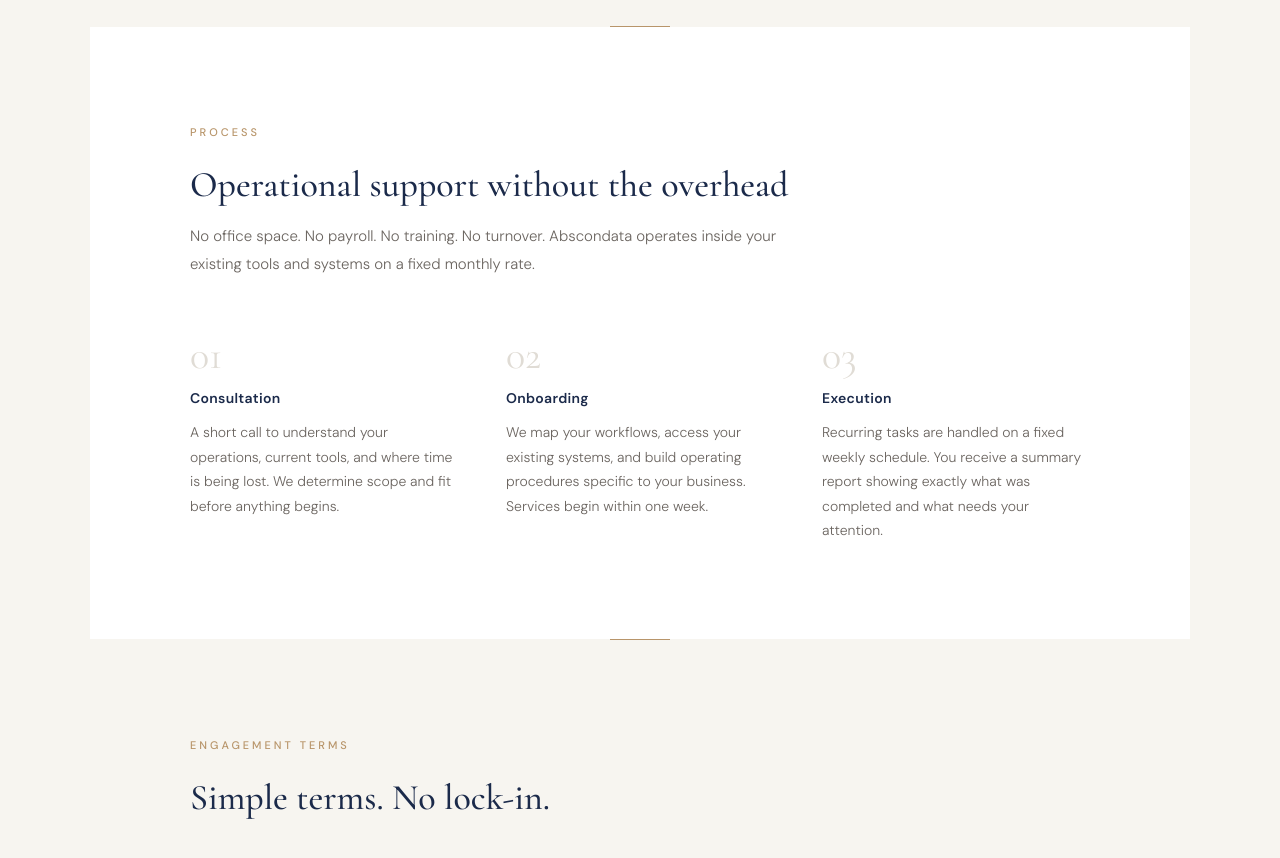
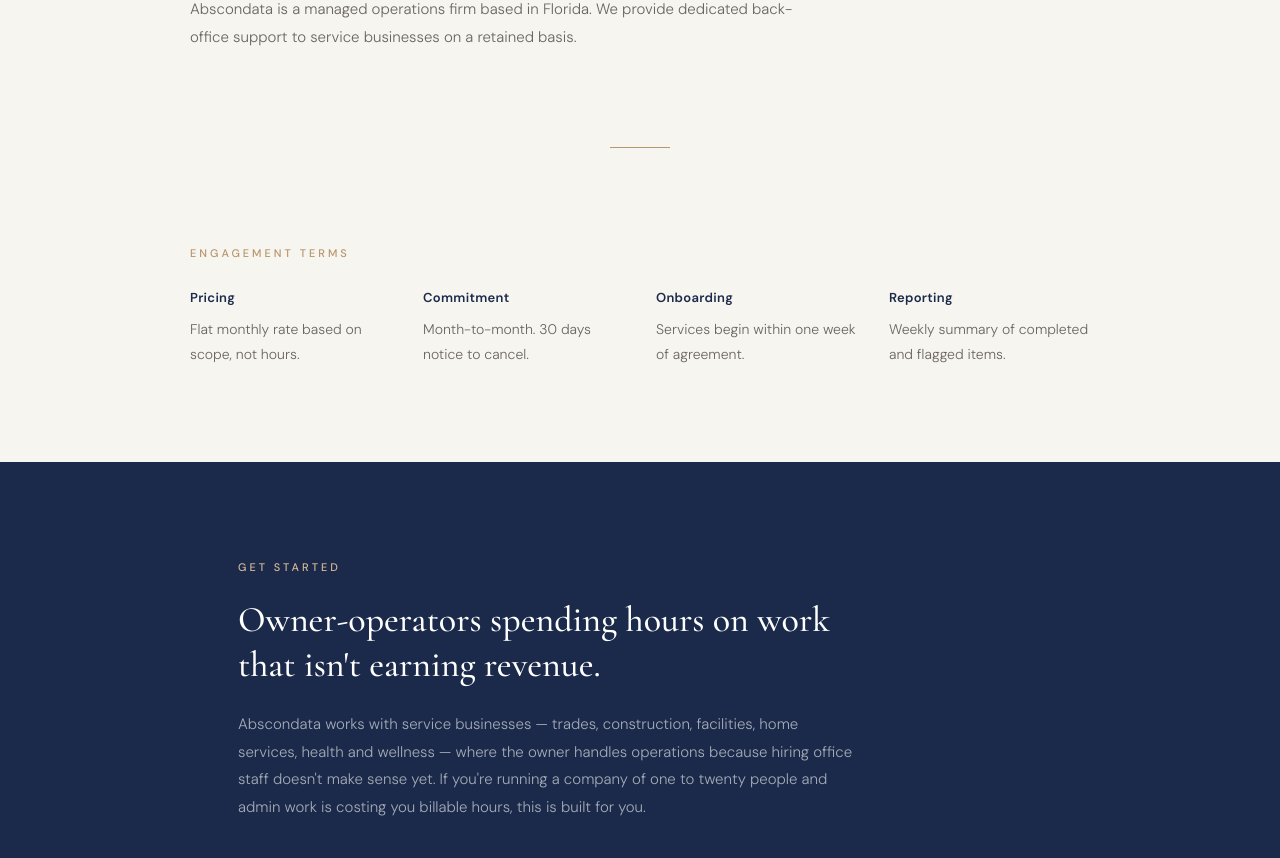
Before and after one commit to abscondata/abscondata-site, a React (Vite) app: page / in a window 1280 px wide. Shown: the part 1940-2798 px from the top of the page. Built offline with nearby package versions, Linux system fonts and the light colour scheme.

Commit message:
Trim landing page: shorten hero, remove process section, add about, compact terms

```diff
--- a/src/Abscondata.jsx
+++ b/src/Abscondata.jsx
@@ -101,9 +101,8 @@
           Without the hire.
         </h1>
         <p style={styles.heroSub}>
-          Abscondata provides dedicated operational support for service
-          businesses — invoicing, scheduling, records, and reporting — on a
-          flat monthly fee, month to month, with 30-day cancellation.
+          Dedicated operational support for service businesses — invoicing,
+          scheduling, records, and reporting.
         </p>
         <div style={styles.heroCtas}>
           <Link to="/intake" style={styles.ctaButton}>
@@ -125,14 +124,6 @@
       {/* Services / Practice Areas */}
       <section style={styles.section}>
         <p style={styles.sectionLabel}>Services</p>
-        <h2 style={styles.sectionHeading}>
-          Three practice areas. Eleven managed services.
-        </h2>
-        <p style={styles.sectionBody}>
-          Each module covers a defined set of recurring operational tasks,
-          engaged individually or combined. Scope is fixed at the start of
-          every engagement.
-        </p>
 
         <div style={styles.modulesGrid}>
           {modules.map((m, i) => (
@@ -162,43 +153,15 @@
 
       <div style={styles.dividerLine} />
 
-      {/* How We Work */}
-      <section style={{ ...styles.section, backgroundColor: COLORS.white }}>
+      {/* About */}
+      <section style={styles.section}>
         <div style={styles.sectionInner}>
-          <p style={styles.sectionLabel}>Process</p>
-          <h2 style={styles.sectionHeading}>
-            Operational support without the overhead
-          </h2>
+          <p style={styles.sectionLabel}>About</p>
           <p style={styles.sectionBody}>
-            No office space. No payroll. No training. No turnover. Abscondata
-            operates inside your existing tools and systems on a fixed monthly
-            rate.
+            Abscondata is a managed operations firm based in Florida. We
+            provide dedicated back-office support to service businesses on a
+            retained basis.
           </p>
-          <div style={styles.processSteps}>
-            {[
-              {
-                num: "01",
-                title: "Consultation",
-                body: "A short call to understand your operations, current tools, and where time is being lost. We determine scope and fit before anything begins.",
-              },
-              {
-                num: "02",
-                title: "Onboarding",
-                body: "We map your workflows, access your existing systems, and build operating procedures specific to your business. Services begin within one week.",
-              },
-              {
-                num: "03",
-                title: "Execution",
-                body: "Recurring tasks are handled on a fixed weekly schedule. You receive a summary report showing exactly what was completed and what needs your attention.",
-              },
-            ].map((step) => (
-              <div key={step.num}>
-                <div style={styles.stepNumber}>{step.num}</div>
-                <div style={styles.stepTitle}>{step.title}</div>
-                <div style={styles.stepBody}>{step.body}</div>
-              </div>
-            ))}
-          </div>
         </div>
       </section>
 
@@ -208,28 +171,23 @@
       <section style={styles.section}>
         <div style={styles.sectionInner}>
           <p style={styles.sectionLabel}>Engagement Terms</p>
-          <h2 style={styles.sectionHeading}>Simple terms. No lock-in.</h2>
           <div style={styles.termsGrid}>
             {[
               {
                 label: "Pricing",
-                value:
-                  "Flat monthly rate determined during consultation. Based on scope, not hours. No surprise invoices.",
+                value: "Flat monthly rate based on scope, not hours.",
               },
               {
                 label: "Commitment",
-                value:
-                  "Month-to-month. Cancel with 30 days written notice. No long-term contracts required.",
+                value: "Month-to-month. 30 days notice to cancel.",
               },
               {
                 label: "Onboarding",
-                value:
-                  "Services begin within one week of signed agreement. Includes system access, workflow mapping, and procedure documentation.",
+                value: "Services begin within one week of agreement.",
               },
               {
                 label: "Reporting",
-                value:
-                  "Weekly summary of completed tasks and flagged items. Full transparency on what's being done and what needs owner input.",
+                value: "Weekly summary of completed and flagged items.",
               },
             ].map((term) => (
               <div key={term.label}>
@@ -511,42 +469,12 @@
     backgroundColor: COLORS.goldLight,
   },
 
-  // Process
-  processSteps: {
-    display: "grid",
-    gridTemplateColumns: "1fr 1fr 1fr",
-    gap: "48px",
-    marginTop: "56px",
-  },
-  stepNumber: {
-    fontFamily: "'Cormorant Garamond', serif",
-    fontSize: "40px",
-    fontWeight: 300,
-    color: COLORS.divider,
-    marginBottom: "12px",
-    lineHeight: 1,
-  },
-  stepTitle: {
-    fontFamily: "'DM Sans', sans-serif",
-    fontSize: "14px",
-    fontWeight: 600,
-    color: COLORS.navy,
-    marginBottom: "10px",
-    letterSpacing: "0.3px",
-  },
-  stepBody: {
-    fontSize: "14px",
-    color: COLORS.warmGray,
-    lineHeight: 1.75,
-    fontWeight: 300,
-  },
-
   // Terms
   termsGrid: {
     display: "grid",
-    gridTemplateColumns: "1fr 1fr",
-    gap: "40px",
-    marginTop: "48px",
+    gridTemplateColumns: "1fr 1fr 1fr 1fr",
+    gap: "32px",
+    marginTop: "24px",
   },
   termLabel: {
     fontFamily: "'DM Sans', sans-serif",
```
